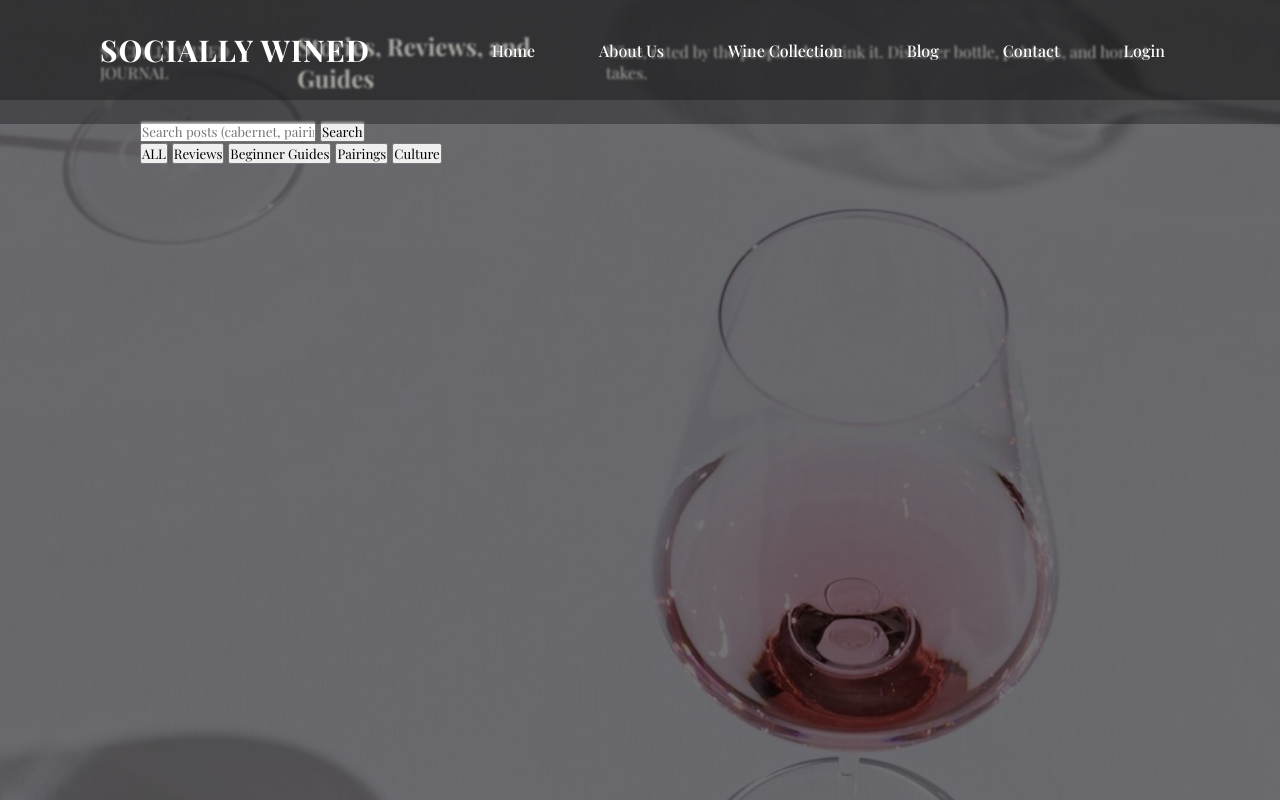
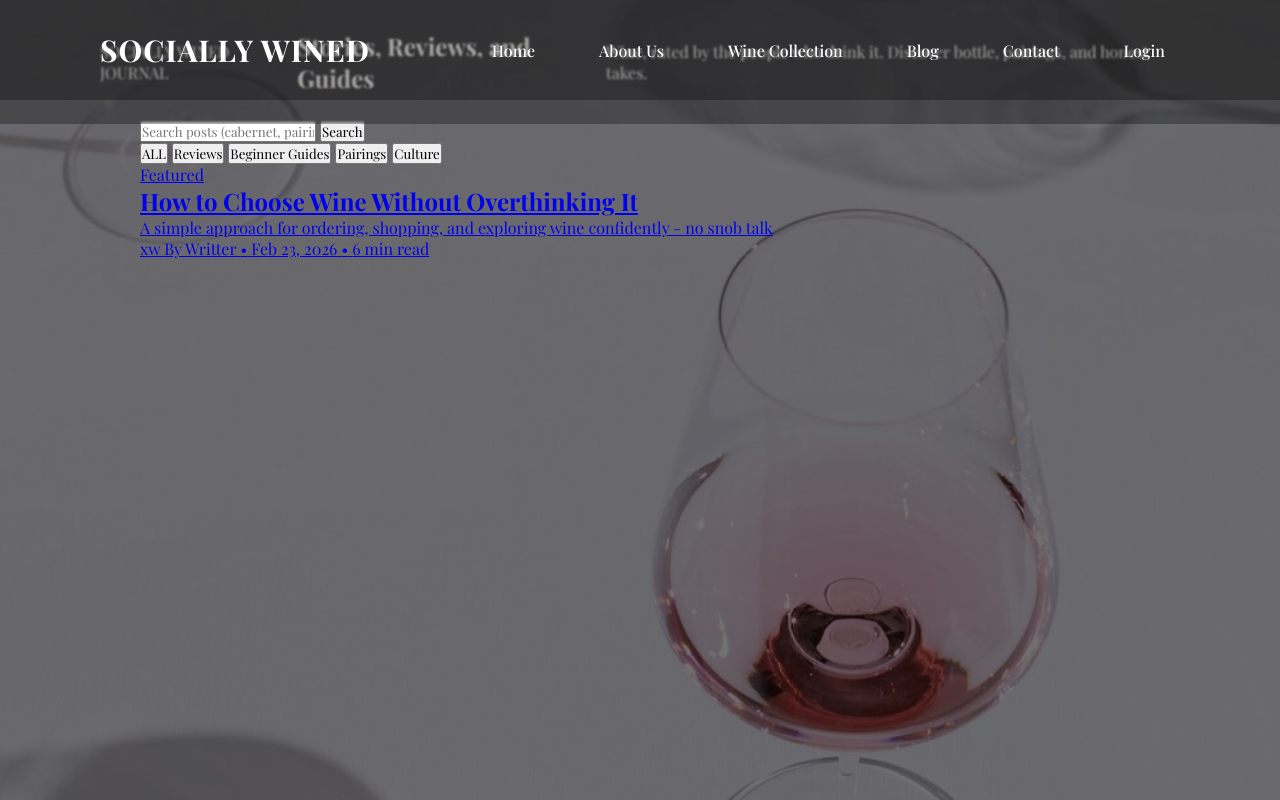
Before and after one commit to Georgealv6/Wine-Cellar, a Django app: page /blog/ in a window 1280 px wide. Run offline with Django 3.2, Linux system fonts and the light colour scheme; some web fonts are replaced.

Commit message:
added more to blog.html

```diff
--- a/backend/templates/landing/blog.html
+++ b/backend/templates/landing/blog.html
@@ -36,6 +36,28 @@
             <button class="chip" type="button">Culture</button>
         </div>
     </div>
+
+    <!---FEATURED POST-->
+    <section class="featured">
+        <a href="#" class="featured-card">
+            <div class="featured-image" style="background-image:url('{% static '../images/blog-feature.jpg' %}');"></div>
+
+            <div class="featured-content">
+                <span class="bagde">Featured</span>
+                <h2 class="featured-title">How to Choose Wine Without Overthinking It</h2>
+                <p class="feature-excerpt">A simple approach for ordering, shopping, and exploring wine confidently - no snob talk</p>
+
+
+                <div class="meta">xw
+                    <span>By Writter</span>
+                    <span class="dot">•</span>
+                    <span>Feb 23, 2026</span>
+                    <span class="dot">•</span>
+                    <span>6 min read</span>
+                </div>
+            </div>
+        </a>
+    </section>
   </div>
 
 </section>
```
Also changed, not shown: backend/static/images/blog-feature.jpg (renamed from backend/static/images/selective-focus-shot-vine-trees-captured-beautiful-vineyard-twilight_181624-43455.jpg).
